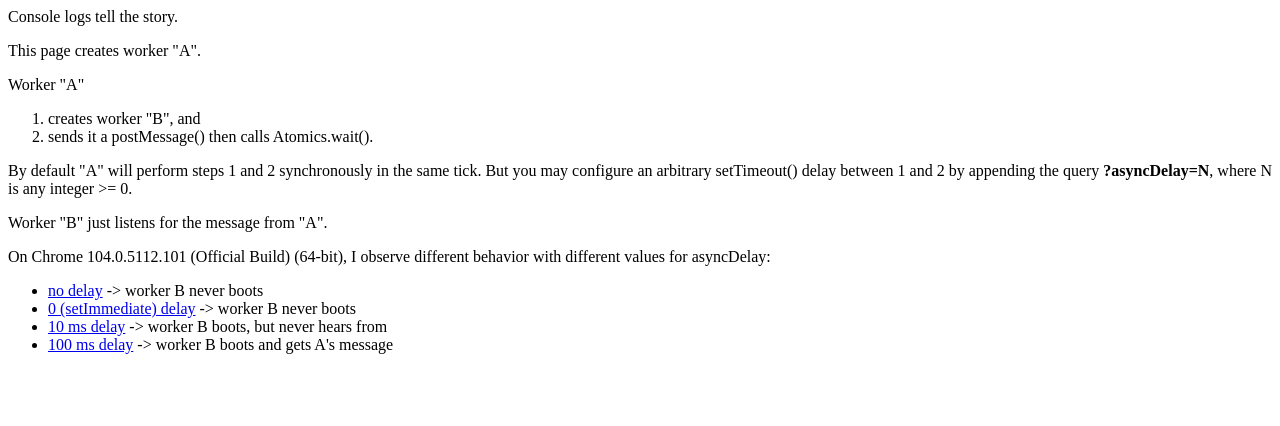
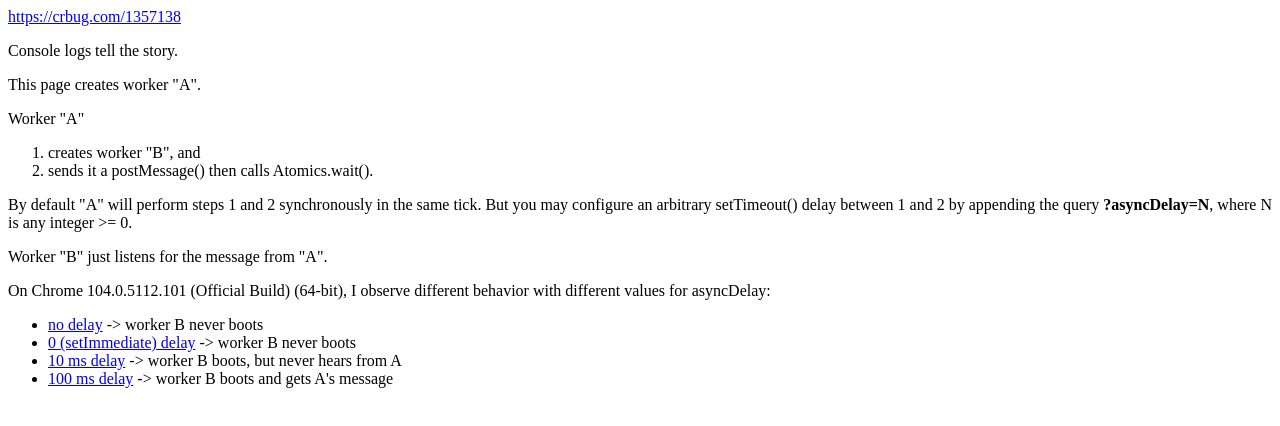
Before and after one commit to chcunningham/atomics-post-message, a plain HTML site: page index.html in a window 1280 px wide. Drawn offline with Linux system fonts and the light colour scheme.

Commit message:
minor edits

```diff
--- a/index.html
+++ b/index.html
@@ -1,4 +1,7 @@
 <body>
+<p>
+  <a href=https://crbug.com/1357138>https://crbug.com/1357138</a>
+</p>
 <p>
   Console logs tell the story.
 </p>
@@ -29,7 +32,7 @@
   <ul>
     <li><a href='index.html'>no delay</a> -> worker B never boots</li>
     <li><a href='index.html?asyncDelay=0'>0 (setImmediate) delay</a> -> worker B never boots</li>
-    <li><a href='index.html?asyncDelay=10'>10 ms delay</a> -> worker B boots, but never hears from</li>
+    <li><a href='index.html?asyncDelay=10'>10 ms delay</a> -> worker B boots, but never hears from A</li>
     <li><a href='index.html?asyncDelay=100'>100 ms delay</a> -> worker B boots and gets A's message</li>
   </ul>
 </p>
```
